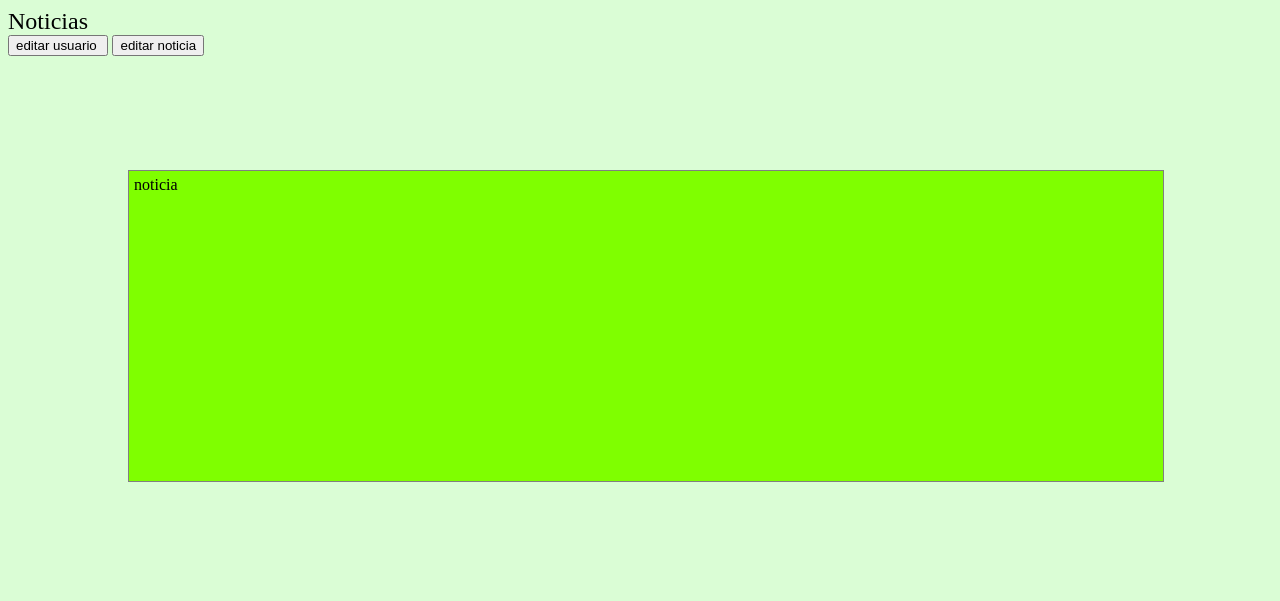
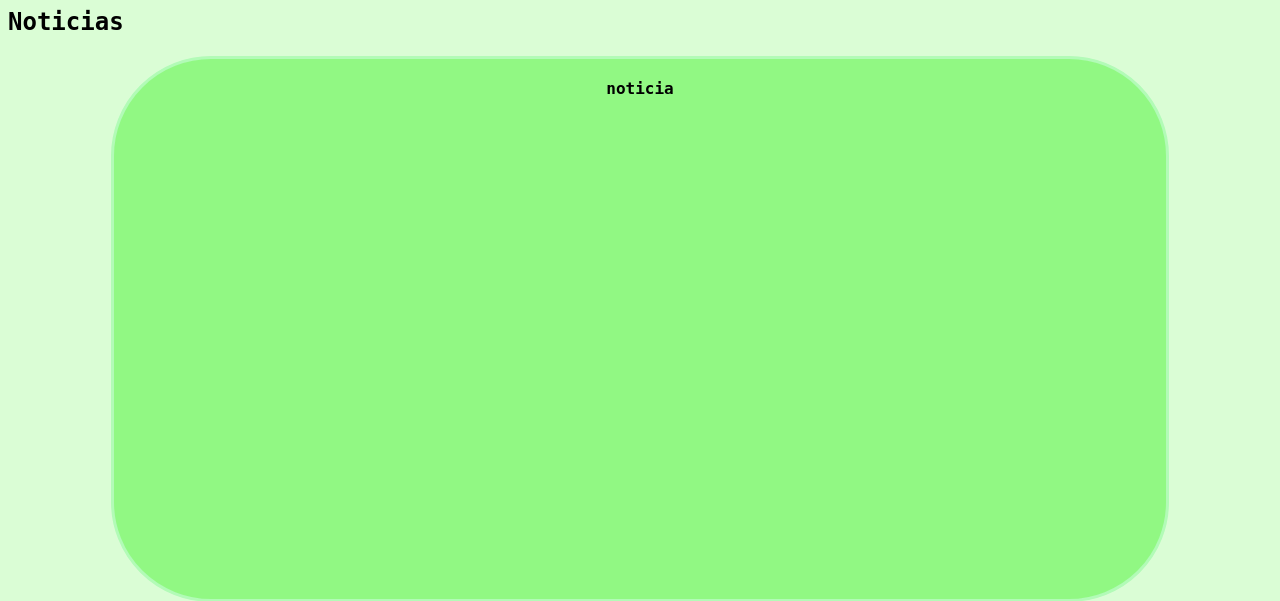
Before and after one commit to emiliomirandadev/aplicacionNoticias, a PHP site: page /noticias.php in a window 1280 px wide. Shown: the top 601 px of the page. Before the commit the page ends 482 px from the top, so only its background shows below. Run offline with PHP 8.4, Linux system fonts and the light colour scheme.

Commit message:
pagina de inicio y css v1.0.1

```diff
--- a/emilioputa/css/estilos.css
+++ b/emilioputa/css/estilos.css
@@ -24,10 +24,6 @@ and open the template in the editor.
     margin-right: 50px;
     padding: 10px;
     border-radius: 20px;
-    font-family: monospace;
-    font-weight: bold;
-    font-size: 16px;
-    color: #808080;
 }
 .boton {
     padding: 10px;
@@ -46,19 +42,21 @@ and open the template in the editor.
 }
 body{
     background-color: #dafdd5;
+    font-family: monospace;
+    font-weight: bold;
+    font-size: 16px;
 }
 .titulo{
     font-size: 150%;
 }
 .noticia{
-    background-color: chartreuse;
-    position: absolute;
-    top:40%;
-    left: 10%;
-    right: 10%;
+    background-color: #91f883;
     width:80%;
-    height:300px;
-    margin-top:-150px;
-    border:1px solid #808080;
-    padding:5px;
+    height: 500px;
+    margin:auto;
+    margin-top: 20px;
+    border:3px solid #b2fbb7;
+    padding:20px;
+    border-radius: 100px;
+    text-align: center;
 }
--- a/emilioputa/noticias.php
+++ b/emilioputa/noticias.php
@@ -9,6 +9,13 @@ and open the template in the editor.
         <meta charset="UTF-8">
          <link rel="stylesheet" type="text/css" href="css/estilos.css">
         <title>noticias actuales</title>
+        <style>.move {-moz-animation: anim2 ease-in-out 3s infinite alternate; }
+@-moz-keyframes anim2
+{
+   from {left: 0px;   -moz-transform: scale(1.0) rotate(0deg)   }
+   50%  {left: 250px; -moz-transform: scale(0.8) rotate(10deg)  }
+   to   {left: 500px; -moz-transform: scale(1.2) rotate(-20deg) }
+}</style>
     </head>
     <body>
         <div class="menu"></div>
@@ -17,12 +24,18 @@ and open the template in the editor.
             noticia
         </div>
         <div class="botonera">
+
+</div>
+
          <form name="editar_usuario" action="usuario.php" method="POST">
 
 <input type="submit" value="editar usuario ">
                  <form name="editar_noticia" action="mod_noticia.php" method="POST">
 
 <input type="submit" value="editar noticia">
+<div class="animcontainer">
+        <img class="move" id="imB" src="logoIESAguadulce.gif">
+        </div>
 
 </form>
         </div>
```
Also changed, not shown: emilioputa/index.php (line endings or trailing spaces).
